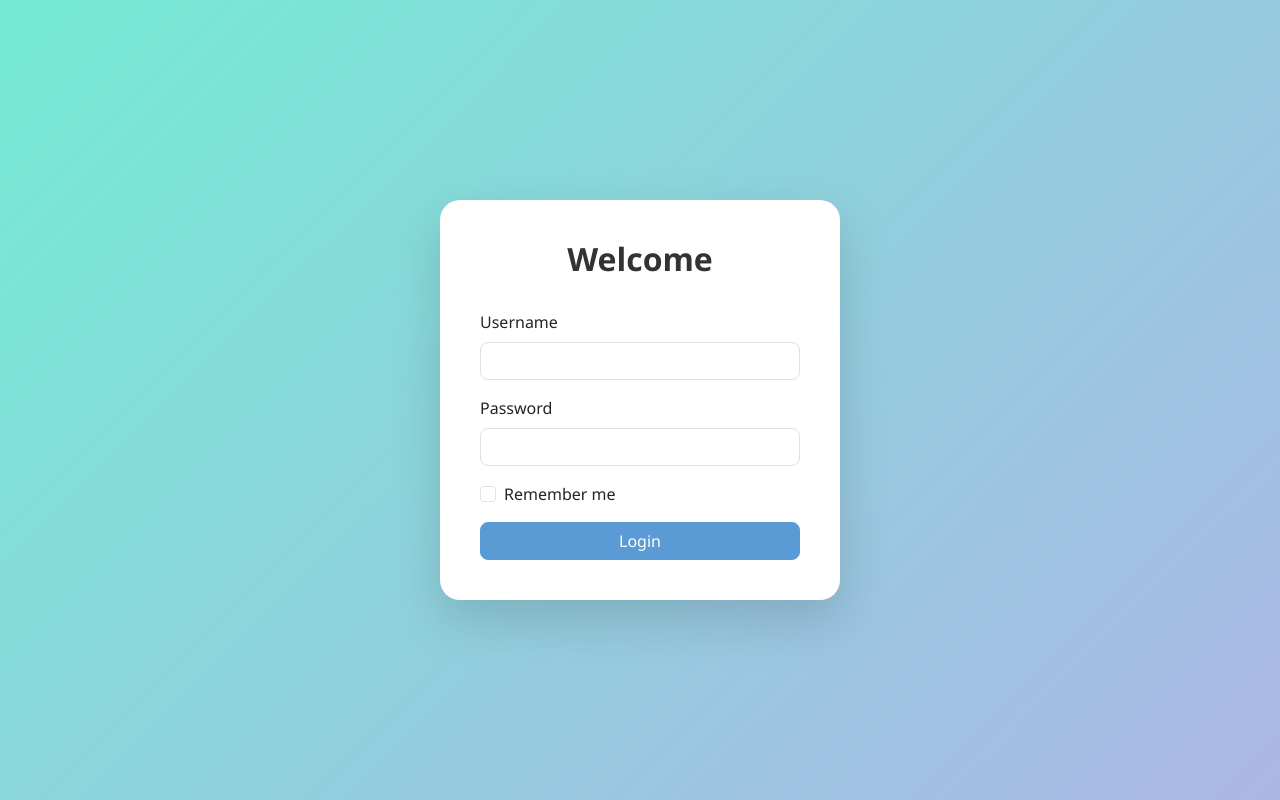
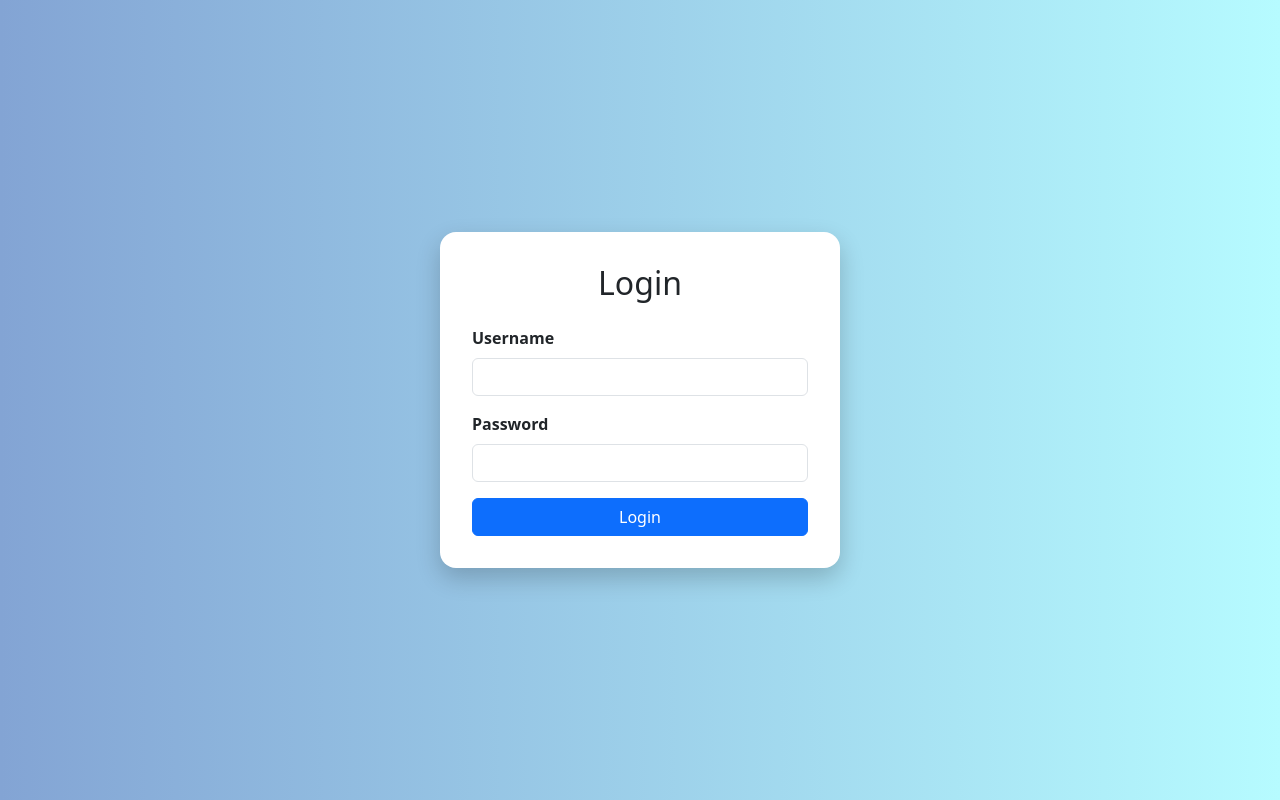
Before and after one commit to JosefNosekInc/Heatmapping-your-arse-bitch, a Django app: template WebApp/HeatMap/Project/templates/Log in page.html in a window 1280 px wide. Run offline with Django 5.2, Linux system fonts and the light colour scheme; the template is opened without the code that fills it, so the values that code supplies are empty.

Commit message:
Update Log in page.html

```diff
--- a/WebApp/HeatMap/Project/templates/Log in page.html
+++ b/WebApp/HeatMap/Project/templates/Log in page.html
@@ -6,96 +6,42 @@
     <link href="https://cdn.jsdelivr.net/npm/bootstrap@5.3.0/dist/css/bootstrap.min.css" rel="stylesheet">
     <style>
         body {
-            background: linear-gradient(135deg, #74ebd5, #acb6e5);
+            background: linear-gradient(to right, #83a4d4, #b6fbff);
             height: 100vh;
             display: flex;
             align-items: center;
             justify-content: center;
-            font-family: 'Segoe UI', Tahoma, Geneva, Verdana, sans-serif;
         }
 
         .login-card {
             background: white;
-            padding: 2.5rem;
-            border-radius: 1.25rem;
-            box-shadow: 0 20px 50px rgba(0, 0, 0, 0.15);
+            padding: 2rem;
+            border-radius: 1rem;
+            box-shadow: 0 10px 25px rgba(0, 0, 0, 0.2);
             width: 100%;
             max-width: 400px;
-            animation: fadeIn 0.6s ease-in-out;
         }
 
         .login-card h2 {
-            margin-bottom: 2rem;
-            font-weight: 600;
-            color: #333;
-        }
-
-        .form-label {
-            font-weight: 500;
-        }
-
-        .form-control {
-            border-radius: 0.5rem;
-            transition: border-color 0.3s, box-shadow 0.3s;
-        }
-
-        .form-control:focus {
-            border-color: #74ebd5;
-            box-shadow: 0 0 0 0.2rem rgba(116, 235, 213, 0.25);
-        }
-
-        .form-check-input:checked {
-            background-color: #5a9bd5;
-            border-color: #5a9bd5;
-        }
-
-        .btn-primary {
-            background-color: #5a9bd5;
-            border-color: #5a9bd5;
-            font-weight: 500;
-            border-radius: 0.5rem;
-        }
-
-        .btn-primary:hover {
-            background-color: #4a89c9;
-            border-color: #4a89c9;
-        }
-
-        #loginError {
-            font-size: 0.95rem;
-        }
-
-        @keyframes fadeIn {
-            from {
-                opacity: 0;
-                transform: translateY(30px);
-            }
-            to {
-                opacity: 1;
-                transform: translateY(0);
-            }
+            margin-bottom: 1.5rem;
         }
     </style>
 </head>
 <body>
 
 <div class="login-card">
-    <h2 class="text-center">Welcome</h2>
-    <form id="loginForm" novalidate>
+    <h2 class="text-center">Login</h2>
+    <form id="loginForm">
         <div class="mb-3">
-            <label for="username" class="form-label">Username</label>
+            <label for="username" class="form-label fw-bold">Username</label>
             <input type="text" class="form-control" id="username" required>
         </div>
         <div class="mb-3">
-            <label for="password" class="form-label">Password</label>
+            <label for="password" class="form-label fw-bold">Password</label>
             <input type="password" class="form-control" id="password" required>
         </div>
-        <div class="form-check mb-3">
-            <input type="checkbox" class="form-check-input" id="rememberMe">
-            <label class="form-check-label" for="rememberMe">Remember me</label>
-        </div>
         <button type="submit" class="btn btn-primary w-100">Login</button>
-        <div id="loginError" class="text-danger text-center mt-3 d-none">Invalid credentials. Please try again.</div>
+        <div id="loginError" class="text-danger text-center mt-3 d-none">Invalid credentials. Try again.</div>
     </form>
 </div>
 
@@ -103,29 +49,14 @@
     document.getElementById("loginForm").addEventListener("submit", function(e) {
         e.preventDefault();
 
-        const username = document.getElementById("username").value.trim();
-        const password = document.getElementById("password").value.trim();
-        const rememberMe = document.getElementById("rememberMe").checked;
+        const username = document.getElementById("username").value;
+        const password = document.getElementById("password").value;
 
+        // Basic hardcoded check — replace with real authentication
         if (username === "admin" && password === "password") {
-            if (rememberMe) {
-                localStorage.setItem("rememberMe", "true");
-                localStorage.setItem("username", username);
-            } else {
-                localStorage.removeItem("rememberMe");
-                localStorage.removeItem("username");
-            }
-
-            window.location.href = "dashboard.html";
+            window.location.href = "dashboard.html"; // Redirect to your heatmap page
         } else {
             document.getElementById("loginError").classList.remove("d-none");
-        }
-    });
-
-    window.addEventListener("load", () => {
-        if (localStorage.getItem("rememberMe") === "true") {
-            document.getElementById("username").value = localStorage.getItem("username") || "";
-            document.getElementById("rememberMe").checked = true;
         }
     });
 </script>
```
